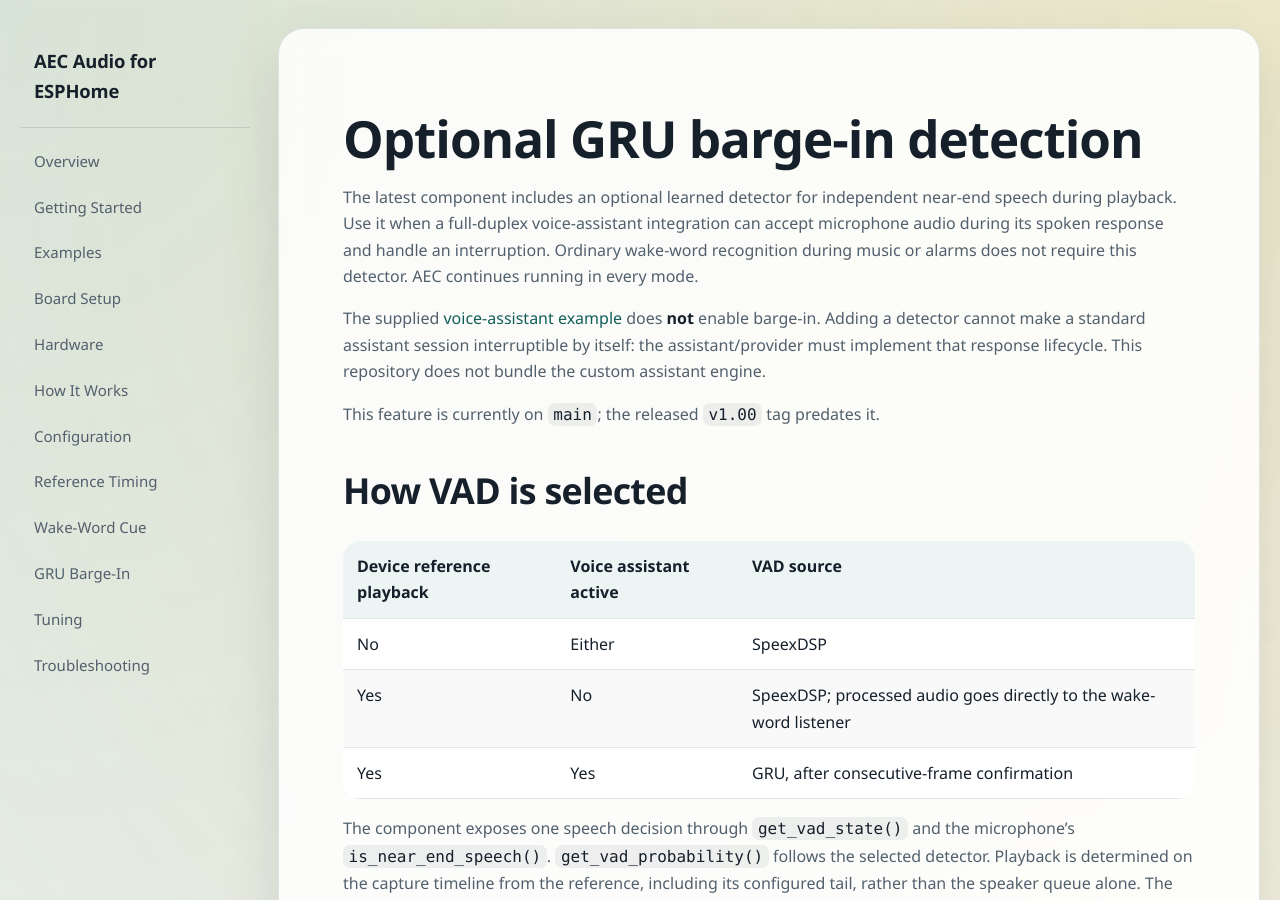
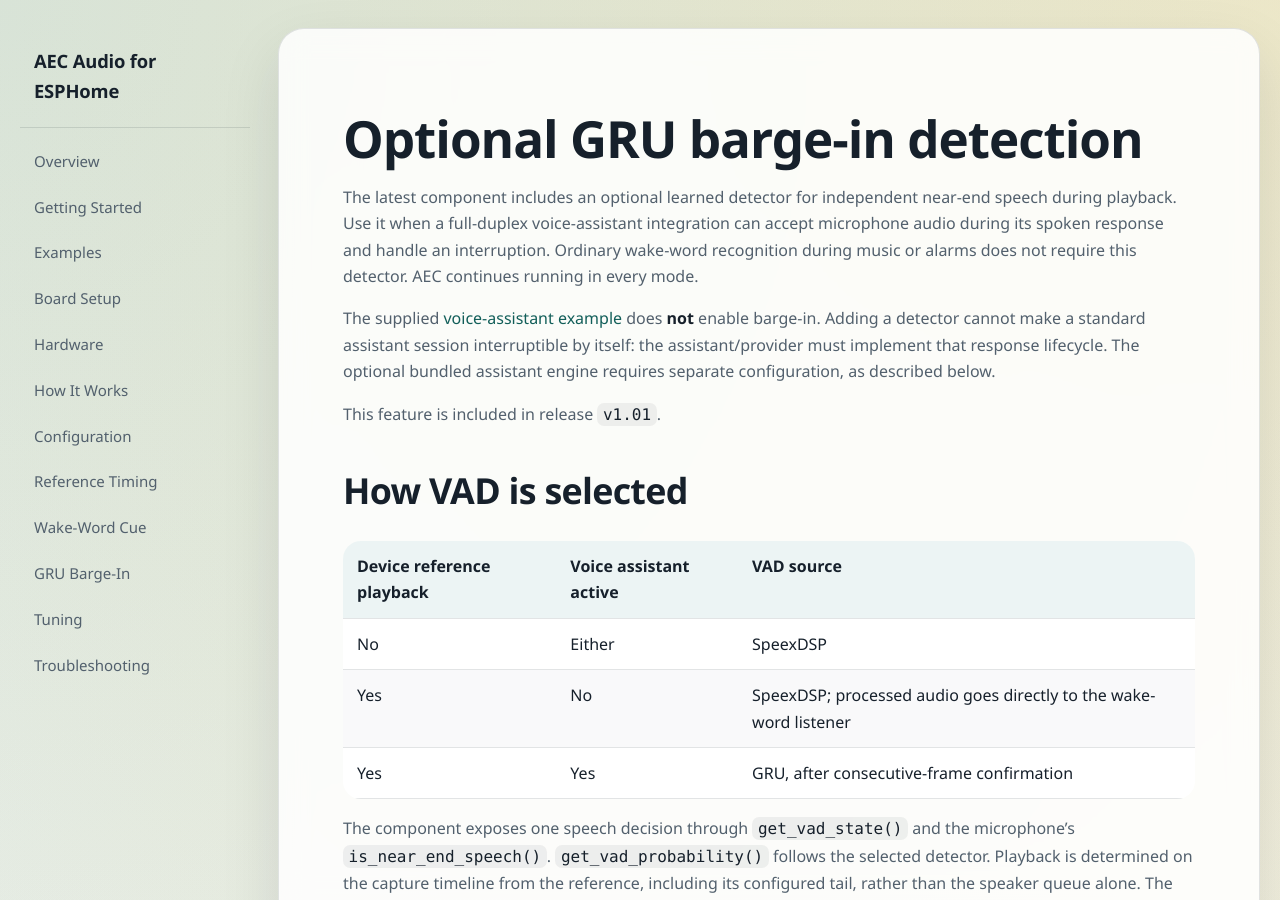
Before and after one commit to matt123p/esphome-aec, a Jekyll site: the page built from docs/neural-barge-in.md, in a window 1280 px wide and 900 px high. Built offline with Jekyll 4.4.1, drawn with Linux system fonts in a browser that asks for light colours; some of the changed text lies outside the part shown.

````diff
--- a/docs/neural-barge-in.md
+++ b/docs/neural-barge-in.md
@@ -13,9 +13,10 @@ not require this detector. AEC continues running in every mode.
 The supplied [voice-assistant example]({{ '/examples/' | relative_url }})
 does **not** enable barge-in. Adding a detector cannot make a standard assistant
 session interruptible by itself: the assistant/provider must implement that
-response lifecycle. This repository does not bundle the custom assistant engine.
+response lifecycle. The optional bundled assistant engine requires separate
+configuration, as described below.
 
-This feature is currently on `main`; the released `v1.00` tag predates it.
+This feature is included in release `v1.01`.
 
 ## How VAD is selected
 
@@ -163,7 +164,7 @@ enabling it on other targets.
 
 ## Optional bundled voice-assistant engine
 
-Load both components from the same unreleased source when using the custom
+Load both components from the same `v1.01` release when using the custom
 full-duplex engine:
 
 ```yaml
@@ -171,7 +172,7 @@ external_components:
   - source:
       type: git
       url: https://github.com/matt123p/esphome-aec
-      ref: main
+      ref: v1.01
       path: src/esphome
     components: [aec_speexdsp, voice_assistant]
     refresh: 0s
--- a/examples/waveshare-7b-audio-test/audio-test.yaml
+++ b/examples/waveshare-7b-audio-test/audio-test.yaml
@@ -19,7 +19,7 @@ external_components:
   - source:
       type: git
       url: https://github.com/matt123p/esphome-aec
-      ref: main
+      ref: v1.01
       path: src/esphome
     components: [aec_speexdsp]
   - source:
--- a/examples/waveshare-7b-voice-assistant/voice-assistant.yaml
+++ b/examples/waveshare-7b-voice-assistant/voice-assistant.yaml
@@ -21,7 +21,7 @@ external_components:
   - source:
       type: git
       url: https://github.com/matt123p/esphome-aec
-      ref: main
+      ref: v1.01
       path: src/esphome
     components: [aec_speexdsp]
   # Required until ES7210 four-channel TDM support is merged into ESPHome.
````
Also changed, not shown: docs/getting-started.md (+2 -2 lines), README.md, changelog.md, src/esphome/aec_speexdsp/README.md.
